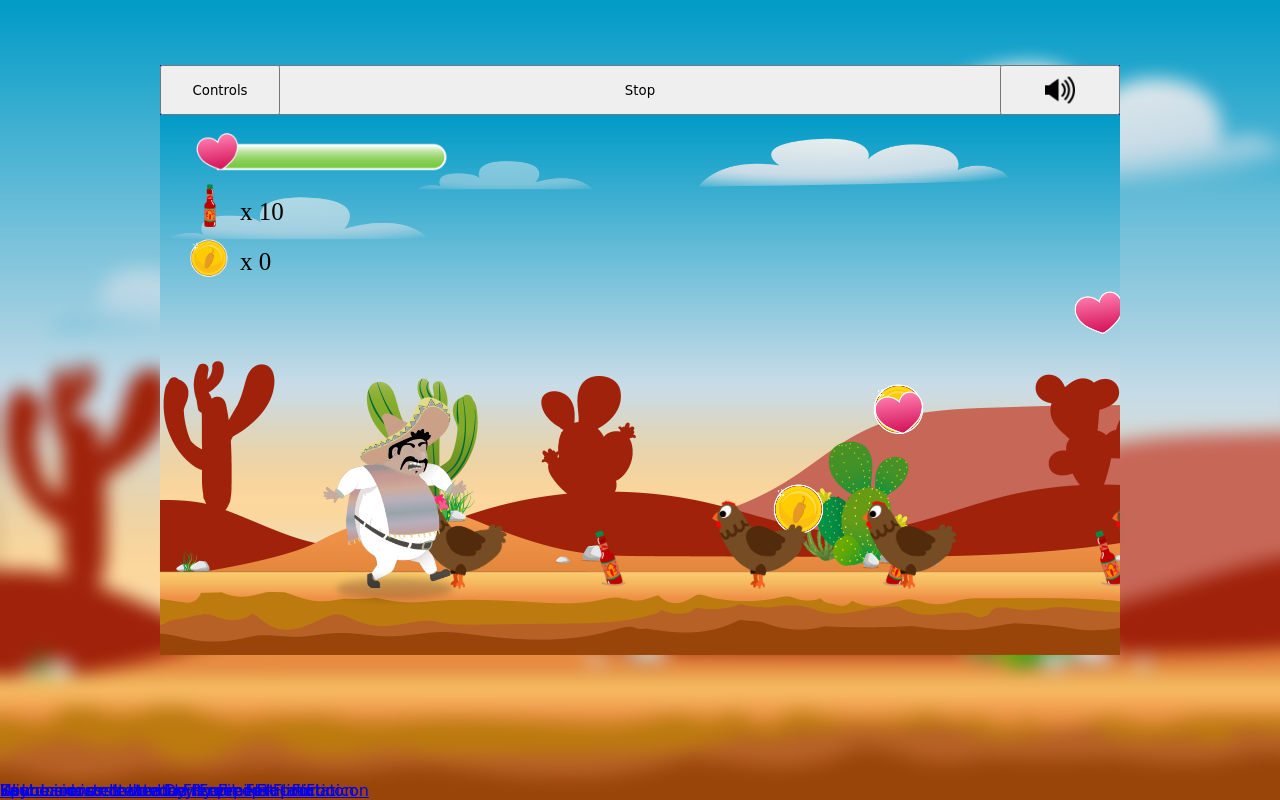
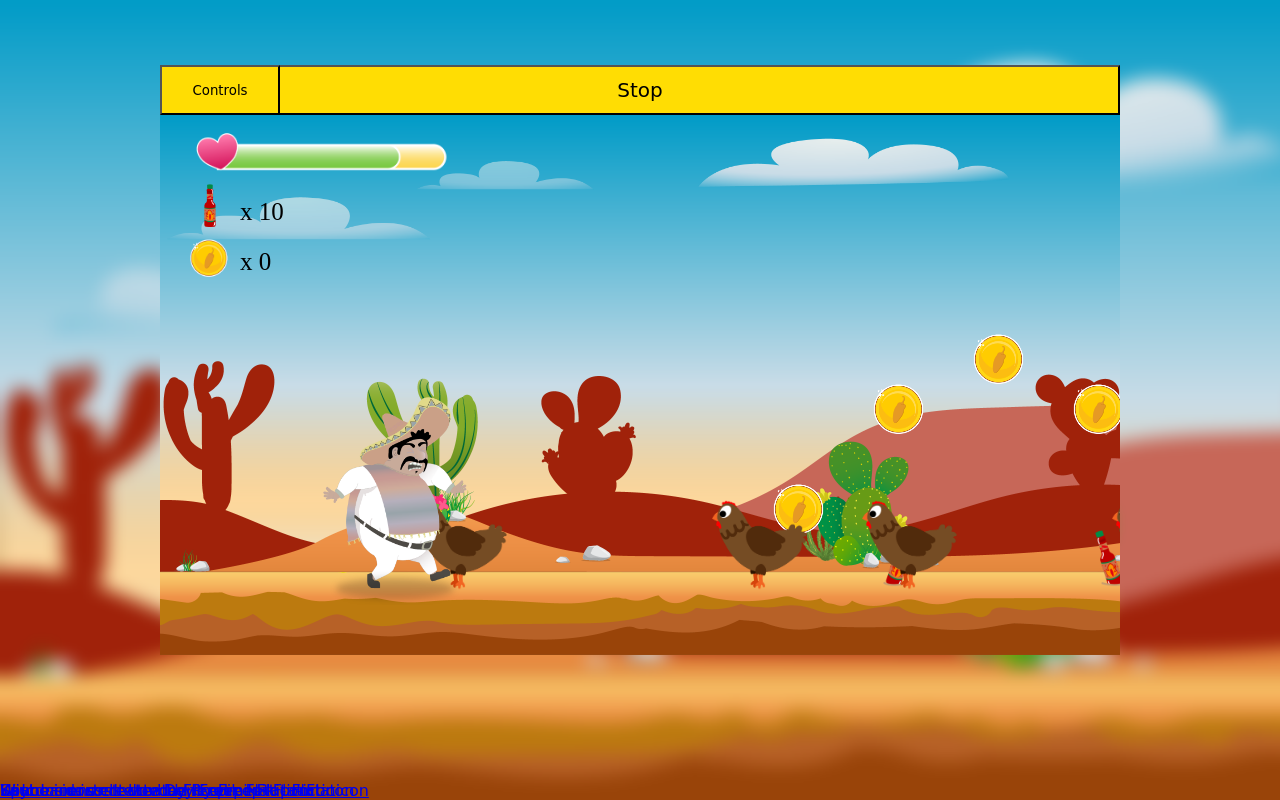
Before and after one commit to abaraev95/El-Pollo-Loco-v2, a plain HTML site: page index.html in a window 1280 px wide. Both pictures are taken after a click on the button "Start". Drawn offline with Linux system fonts and the light colour scheme; a web font is replaced by a local one.

Commit message:
final Version

```diff
--- a/index.html
+++ b/index.html
@@ -59,10 +59,6 @@
 
         <button id="controls" onclick="showControlDescription()">Controls</button>
 
-        <button id="sound" onclick="regulateSound()">
-            <img id="soundOn" src="img/Screens/lautstarke.png">
-            <img id="soundOff" class="d-none" src="img/Screens/stumm.png">
-        </button>
 
         <div id="control-description" class="control-description show-description">
             <img src="img/Screens/key-left.png"><span>Move Left</span>
--- a/levels/level1.js
+++ b/levels/level1.js
@@ -11,7 +11,23 @@ const level1 = new Level(
         new Chicken(2100),
         new Chicken(2250),
         new Chicken(2300),
-        new Chicken(2500)
+        new Chicken(2500),
+        new Chicken(2800),
+        new Chicken(3100),
+        new Chicken(3400),
+        new Chicken(3750),
+        new Chicken(4000),
+        new Chicken(4200),
+        new Chicken(4600),
+        new Chicken(4850),
+        new Chicken(5000),
+        new Chicken(5200),
+        new Chicken(5300),
+        new Chicken(5600),
+        new Chicken(5900),
+        new Chicken(6100),
+        new Chicken(6200),
+        new Chicken(6500),
     ],
     [
         new Endboss(2200),
@@ -41,17 +57,24 @@ const level1 = new Level(
         new Clouds('img/Background-Objects/Clouds/2.png', 2880),
     ],
     [
-        new CollectableObject('img/Collectable-Objects/Bottle/Bottle-stuck-1.png', 400, 400),
         new CollectableObject('img/Collectable-Objects/Bottle/Bottle-stuck-2.png', 700, 400),
         new CollectableObject('img/Collectable-Objects/Bottle/Bottle-stuck-1.png', 900, 400),
-        new CollectableObject('img/Collectable-Objects/Bottle/Bottle-stuck-2.png', 1200, 400)
+        new CollectableObject('img/Collectable-Objects/Bottle/Bottle-stuck-1.png', 1900, 400),
+        new CollectableObject('img/Collectable-Objects/Bottle/Bottle-stuck-1.png', 2600, 400),
+        new CollectableObject('img/Collectable-Objects/Bottle/Bottle-stuck-2.png', 2800, 400),
     ],
     [
         new CollectableObject('img/Collectable-Objects/Coin.png', 600, 350),
-        new CollectableObject('img/Collectable-Objects/Coin.png', 700, 250)
+        new CollectableObject('img/Collectable-Objects/Coin.png', 700, 250),
+        new CollectableObject('img/Collectable-Objects/Coin.png', 800, 200),
+        new CollectableObject('img/Collectable-Objects/Coin.png', 900, 250),
+        new CollectableObject('img/Collectable-Objects/Coin.png', 1000, 350),
+        new CollectableObject('img/Collectable-Objects/Coin.png', 1300, 350),
+        new CollectableObject('img/Collectable-Objects/Coin.png', 1400, 350),
+        new CollectableObject('img/Collectable-Objects/Coin.png', 1500, 350),
     ],
     [
-        new CollectableObject('img/Collectable-Objects/Health.png', 700, 250),
-        new CollectableObject('img/Collectable-Objects/Health.png', 900, 150)
+        new CollectableObject('img/Collectable-Objects/Health.png', 1200, 250),
+        new CollectableObject('img/Collectable-Objects/Health.png', 2400, 250),
     ]
 );
--- a/models/character.class.js
+++ b/models/character.class.js
@@ -33,6 +33,7 @@ class Character extends MovableObject {
         'img/Pepe/dead/D-55.png', 'img/Pepe/dead/D-56.png', 'img/Pepe/dead/D-57.png',
     ]
 
+
     constructor(world) {
         super();
         this.world = world;
@@ -51,6 +52,7 @@ class Character extends MovableObject {
 
     characterControl() {
         this.movementTimer = setInterval(() => {
+
             if (!this.world.keyboard.right && !this.world.keyboard.left && !this.world.keyboard.up) {
                 this.mustIdle = true;
                 this.mustWalk = false;
@@ -134,7 +136,7 @@ class Character extends MovableObject {
     hit() {
         if (!this.isHurt) {
             this.isHurt = true;
-            this.health -= 10;
+            this.health -= 20;
             this.world.healthbar.setHealth();
             console.log('lost Health:' + this.health);
             if (this.health == 0) {
--- a/models/endboss.class.js
+++ b/models/endboss.class.js
@@ -37,10 +37,6 @@ class Endboss extends MovableObject {
         this.loadImages(this.IMAGES_HURT);
         this.loadImages(this.IMAGES_DEAD);
         this.mustWalk = true;
-        /*
-        this.animate();
-        this.walkingInPosition();
-        this.checkCharacterPosition();*/
     }
 
     animate() {
@@ -82,9 +78,12 @@ class Endboss extends MovableObject {
                     if (index == 0) {
                         this.world.bossFight_x = 2700;
                     } else if (index == 1) {
-                        this.world.bossFight_x = 3400;
+                        this.world.bossFight_x = 3000;
                     }
-                    this.world.bossHealthbar.push(new BossHealthbar(this.world));
+                    if (!this.world.bossHealthbar[0]) {
+                        this.world.bossHealthbar.push(new BossHealthbar(this.world));
+                    }
+
                     clearInterval(this.movementTimer);
                 }
             }
@@ -95,7 +94,7 @@ class Endboss extends MovableObject {
         if (!this.isHurt) {
             this.isHurt = true;
             this.mustAttack = false;
-            this.world.bossHealthbar[0].health -= 25;
+            this.world.bossHealthbar[0].health -= 20;
             this.world.bossHealthbar[0].setEnemyHealth();
             if (this.world.bossHealthbar[0].health == 0) {
                 this.isDead = true;
@@ -120,7 +119,7 @@ class Endboss extends MovableObject {
     }
 
     gotKilled() {
-        if(!this.bossIsFinished){
+        if (!this.bossIsFinished) {
             this.bossIsFinished = true;
             setTimeout(() => {
                 clearInterval(this.animationTimer);
@@ -136,7 +135,7 @@ class Endboss extends MovableObject {
             this.world.bossHealthbar.splice(0, 1);
             let index = this.world.level.boss.indexOf(this);
             if (index == 0) {
-                this.world.level.boss.push(new Endboss(3500, this.world));
+                this.world.level.boss.push(new Endboss(3400, this.world));
                 this.world.level.boss[1].startBoss();
             } else if (index == 1) {
                 this.world.stopGame();
@@ -154,7 +153,7 @@ class Endboss extends MovableObject {
         this.checkCharacterPosition();
     }
 
-    stopBoss(){
+    stopBoss() {
         clearInterval(this.animationTimer);
         clearInterval(this.movementTimer);
     }
--- a/models/littleChicken.class.js
+++ b/models/littleChicken.class.js
@@ -35,7 +35,7 @@ class LittleChicken extends MovableObject {
     movements() {
         this.movementTimer = setInterval(() => {
             if(this.isDead) { this.moveObjects(0)}
-            else if(this.mustWalk) { this.moveObjects(2)};
+            else if(this.mustWalk) { this.moveObjects(7)};
         }, 1000 / 60);
     }
 
--- a/style.css
+++ b/style.css
@@ -11,6 +11,7 @@ body {
 
 button {
     font-family: 'Rye', cursive;
+    background-color: #ffdd03;
 }
 
 .game-container {
@@ -32,7 +33,6 @@ button {
 .button-bar {
     height: 50px;
     width: 960px;
-    background-color: blue;
     display: flex;
     flex-direction: row;
 }
@@ -40,15 +40,17 @@ button {
 .gameButton {
     height: 50px;
     width: 960px;
+    font-size: 20px;
 }
 
 .result-text {
     height: 50px;
     width: 960px;
-    background-color: yellow;
     display: flex;
     justify-content: center;
     align-items: center;
+    font-size: 25px;
+    background-color: #ffdd03;
 }
 
 .d-none {
@@ -92,11 +94,12 @@ button {
     left: calc(50% - 150px);
     height: 50px;
     width: 300px;
-    background-color: yellow;
     transform: scale(0.1);
     opacity: 0;
     z-index: -999;
     transition: all 500ms ease-in-out;
+    font-size: 25px;
+
 }
 
 .showResult {
```
Also changed, not shown: 1 other file.
